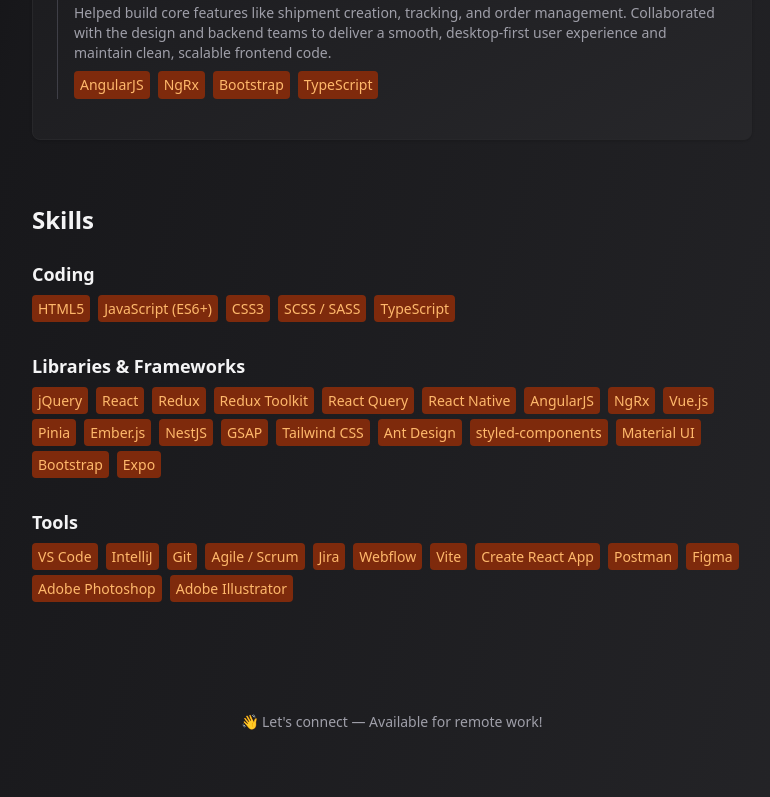
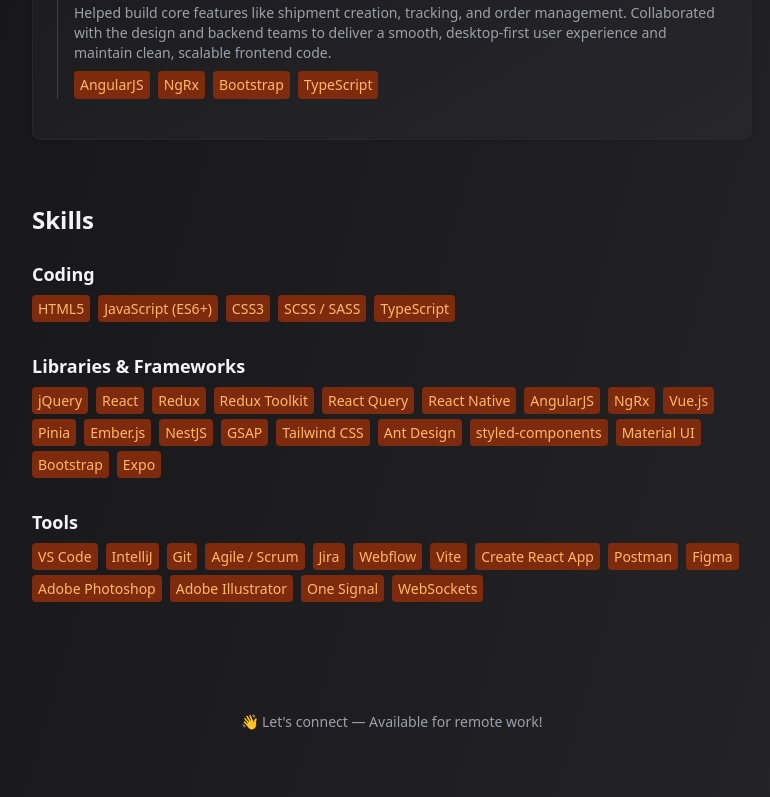
Before and after one commit to hernanosaurus/portfolio.2025, a Next.js app: page / in a window 1280 px wide. Shown: the part 3493-4290 px from the top of the page, without its empty margins (248-1018 px from the left). Built offline with nearby package versions, Linux system fonts and the light colour scheme.

Commit message:
added more tech in some of the projects

```diff
--- a/app/data/projects.ts
+++ b/app/data/projects.ts
@@ -64,7 +64,7 @@
         name: 'Real-time Embeddable Content Feed',
         description:
           'Developed a reusable, real-time embeddable content feed using WebSockets for instant updates. Focused on responsive design and seamless integration.',
-        tech: [LibrariesAndFrameworks.VueJS, LibrariesAndFrameworks.Pinia, LibrariesAndFrameworks.TailwindCSS, Coding.TypeScript],
+        tech: [LibrariesAndFrameworks.VueJS, LibrariesAndFrameworks.Pinia, LibrariesAndFrameworks.TailwindCSS, Coding.TypeScript, Tool.WebSockets],
       },
     ],
   },
@@ -129,7 +129,7 @@
     name: 'Creator & Fan Engagement Platform',
     description:
       'Developed frontend features for a platform enabling creators and brands to deepen fan engagement with AI-driven personalized interaction and content.',
-    tech: [LibrariesAndFrameworks.EmberJS, Coding.SCSS],
+    tech: [LibrariesAndFrameworks.EmberJS, Coding.SCSS, Tool.WebSockets],
   },
   {
     name: 'Web3 Digital Asset Minting Platform',
--- a/app/data/skills.ts
+++ b/app/data/skills.ts
@@ -57,6 +57,7 @@
   AdobePhotoshop = 'Adobe Photoshop',
   AdobeIllustrator = 'Adobe Illustrator',
   OneSignal = 'One Signal',
+  WebSockets = 'WebSockets',
 }
 
 export const skills: Skills = {
@@ -101,5 +102,7 @@
     Tool.Figma,
     Tool.AdobePhotoshop,
     Tool.AdobeIllustrator,
+    Tool.OneSignal,
+    Tool.WebSockets,
   ],
 };
```
